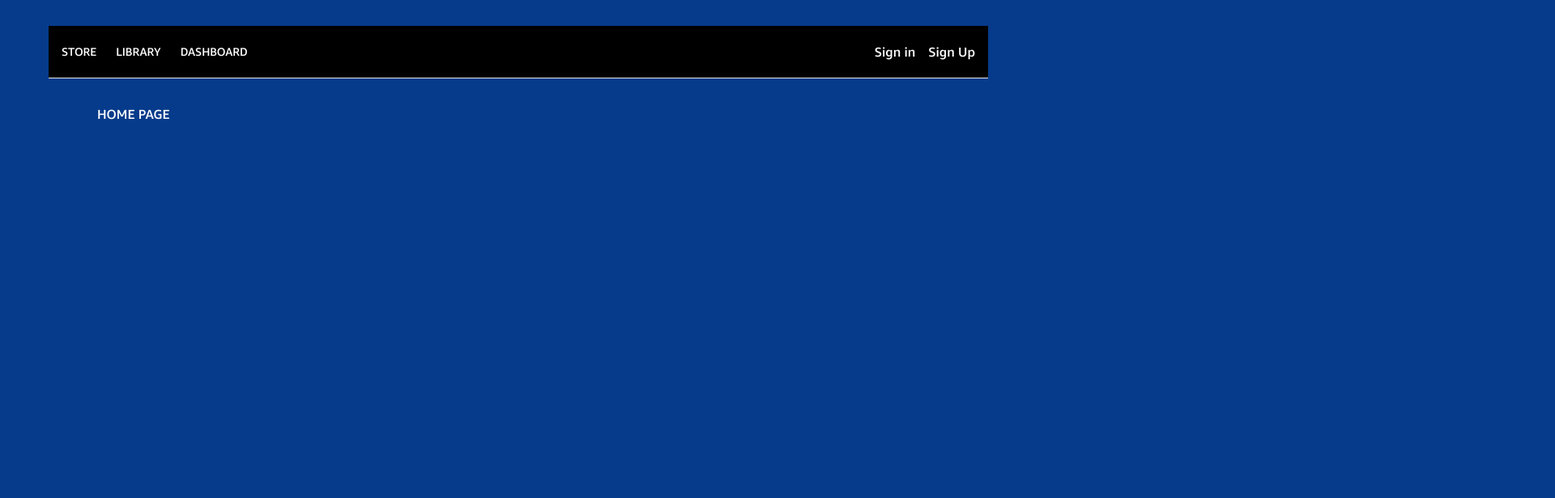
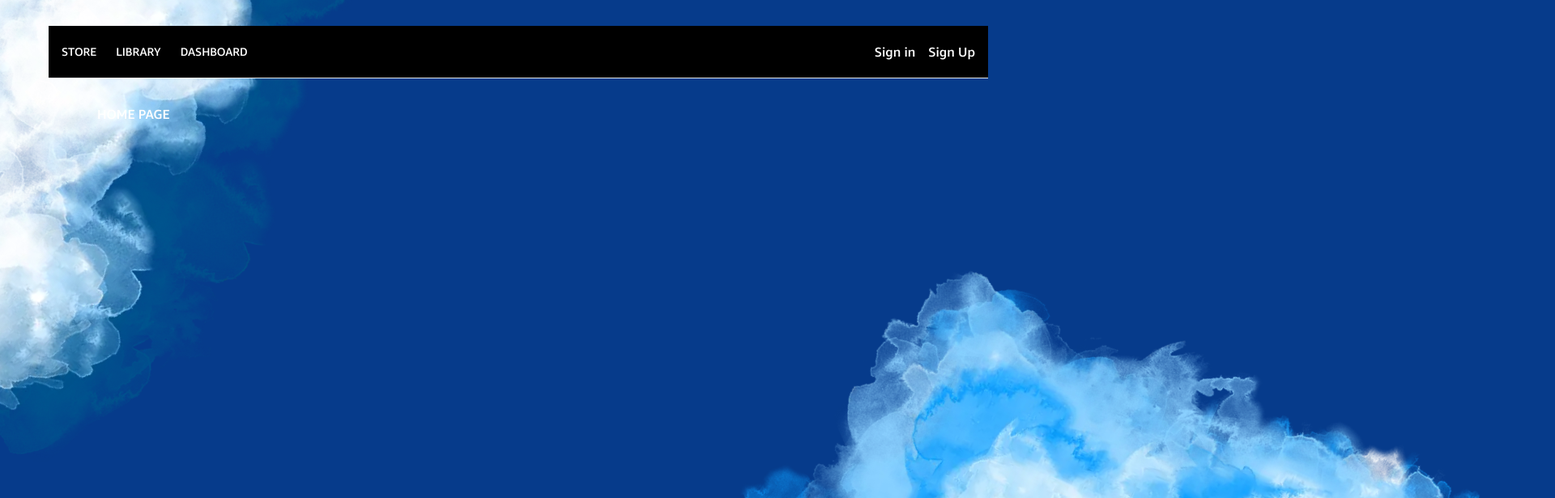
Before and after one commit to rkmiller131/geneva, a Next.js app: page / in a window 1280 px wide. Shown: the top 616 px of the page at 81% size, 1920 px wide, since content can reach past the window. Built offline with nearby package versions, Linux system fonts and the light colour scheme; a web font is replaced by a local one.

Commit message:
added cloud textures

```diff
--- a/app/layout.tsx
+++ b/app/layout.tsx
@@ -4,6 +4,7 @@ import localFont from "next/font/local";
 import "./globals.css";
 import Navbar from "@/components/layout/Navbar";
 import Footer from "@/components/layout/Footer";
+import CloudBackground from "@/components/layout/CloudBackground";
 
 const sansation = localFont({
   src: [
@@ -60,6 +61,7 @@ export default function RootLayout({
       <body
         className={`${sansation.className} ${ember.className} ${martelSans.variable} ${libreFranklin.variable} libre-franklin-text antialiased`}
       >
+        <CloudBackground />
         <div className="flex flex-col min-h-screen mx-auto w-full max-w-[1464px] px-4 sm:px-6 lg:px-8 xl:px-15 py-8">
           <Navbar />
           <main className="w-full max-w-[1315px] px-4 sm:px-6 lg:px-8 xl:px-15 py-8">
--- /dev/null
+++ b/components/layout/CloudBackground.tsx
@@ -0,0 +1,24 @@
+import Image from "next/image";
+
+export default function CloudBackground() {
+  return (
+    <div className="absolute w-full min-h-[145vh] z-[-1]">
+      <div className="absolute top-[-474px] left-[-570px] rotate-[137deg]">
+        <Image
+          src="/images/cloud-minor.webp"
+          alt="small cloud texture"
+          width={1080}
+          height={1080}
+        />
+      </div>
+      <div className="absolute bottom-[-250px] right-[-525px] rotate-[23deg]">
+        <Image
+          src="/images/cloud-major.webp"
+          alt="large cloud texture"
+          width={1080}
+          height={1080}
+        />
+      </div>
+    </div>
+  );
+}
```
Also changed, not shown: public/images/cloud-major.webp (added), public/images/cloud-minor.webp (added).
